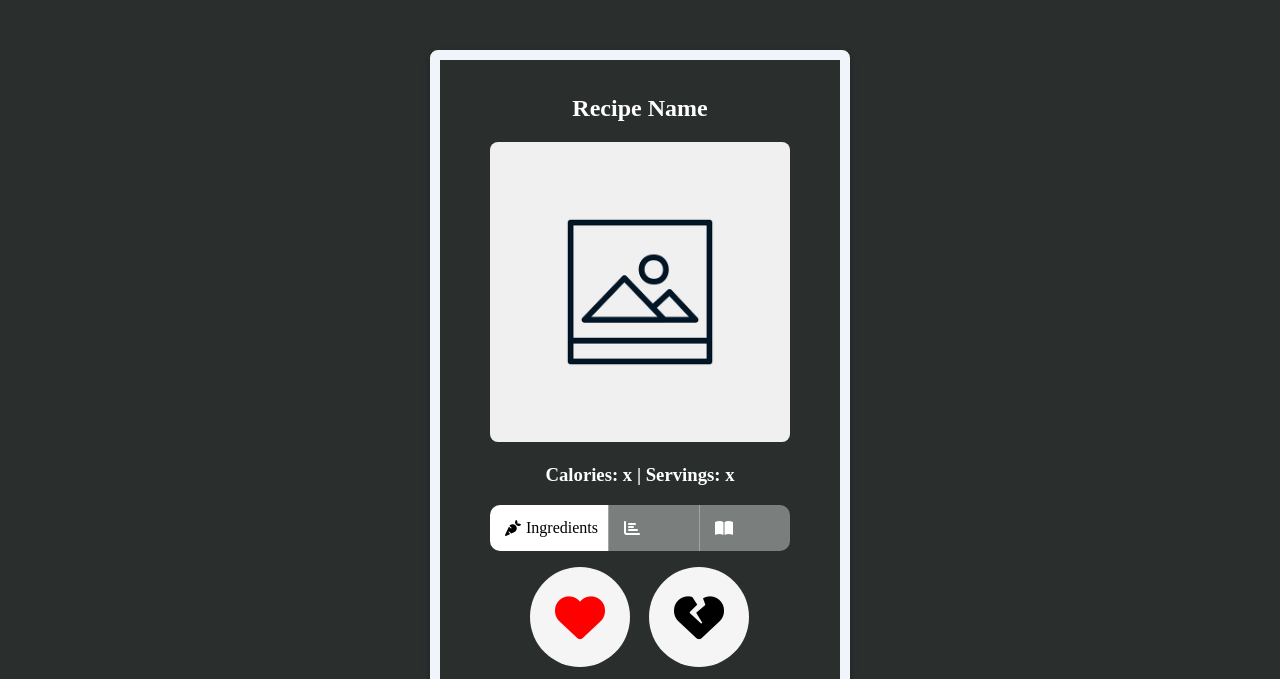
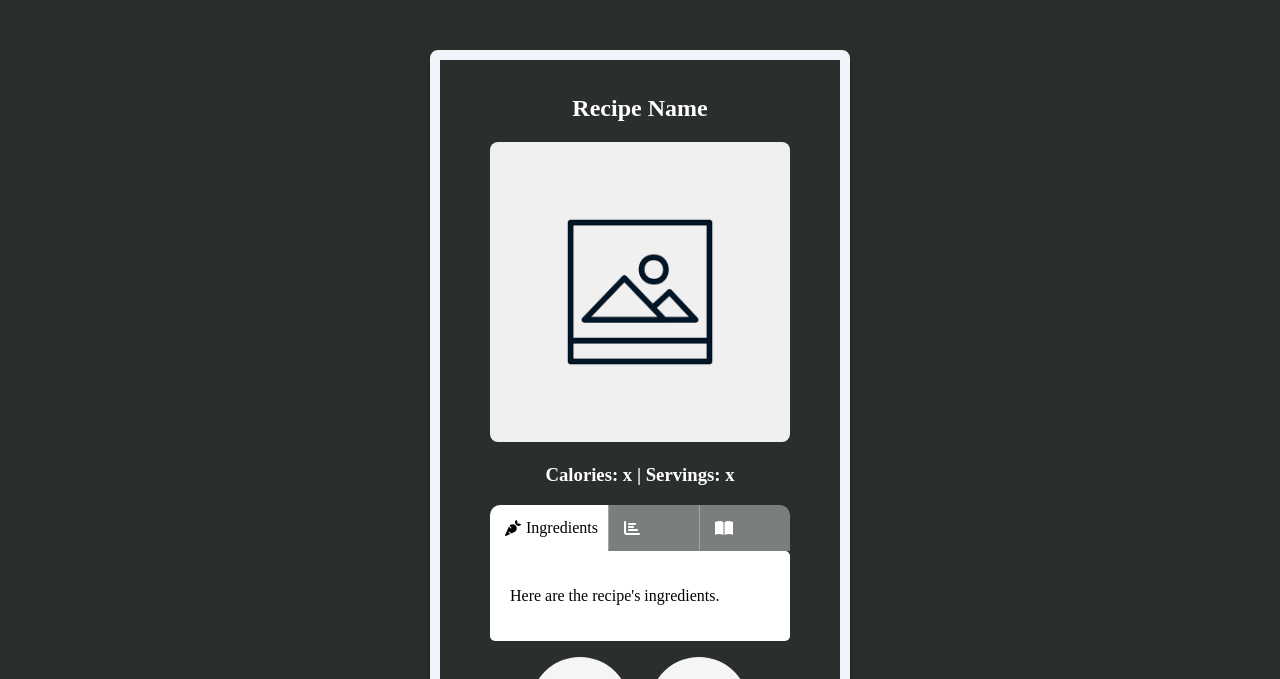
Before and after one commit to xaffable/Recipe-recommender, a plain HTML site: page index.html in a window 1280 px wide. Shown: the part 69-748 px from the top of the page. Drawn offline with Linux system fonts and the light colour scheme; no server answers.

Commit message:
Fixed CSS to allow recipe content to display below recipe navigation buttons.

```diff
--- a/styles.css
+++ b/styles.css
@@ -85,13 +85,22 @@
  display: flex;
  max-width: 600px;
  border-radius: 8px;
-    justify-content: center;
-    align-items: center;
+  flex-wrap: wrap;
 }
 
+@media (min-width: 300px) {
+  label {
+    width: auto;
+  }
+}
+
+ @media (min-width: 300px) {
+     .item-content {
+         order: 1;
+     }
+ }
 #recipe-nav label:nth-of-type(1) {
     border-top-left-radius: 10px;
-    border-bottom-left-radius: 10px;
 }
 
 #recipe-nav label:nth-of-type(2) {
@@ -101,7 +110,6 @@
 
 #recipe-nav label:nth-of-type(3) {
     border-top-right-radius: 10px;
-    border-bottom-right-radius: 10px;
 }
 
 #recipe-nav i {
@@ -109,25 +117,17 @@
 }
 
 .item-content {
-    top: 100%;
-    left: 0%;
-    transform: translateX(-50%);
-    position: absolute;
-    width: max-content;
+    position: relative;
     min-width: 300px;
     max-width: 600px;
-    z-index: 0;
-    box-shadow: 0px 4px 6px rgba(0, 0, 0, 0.1);
       padding: 20px;
       background: #fff;
     box-sizing: border-box;
-      border: 1px solid #ccc;
       border-radius: 0 5px 5px 5px;
       overflow-y: scroll;
       scrollbar-width: thin;
       display: none;
         color: black;
-    margin: 0 auto;
     }
 
         input {
@@ -170,5 +170,5 @@ label {
 }
 
 input:checked + label + .item-content {
-    display: block;
+    display: flex;
 }
```
Also changed, not shown: index.html (+1 -2 lines).
